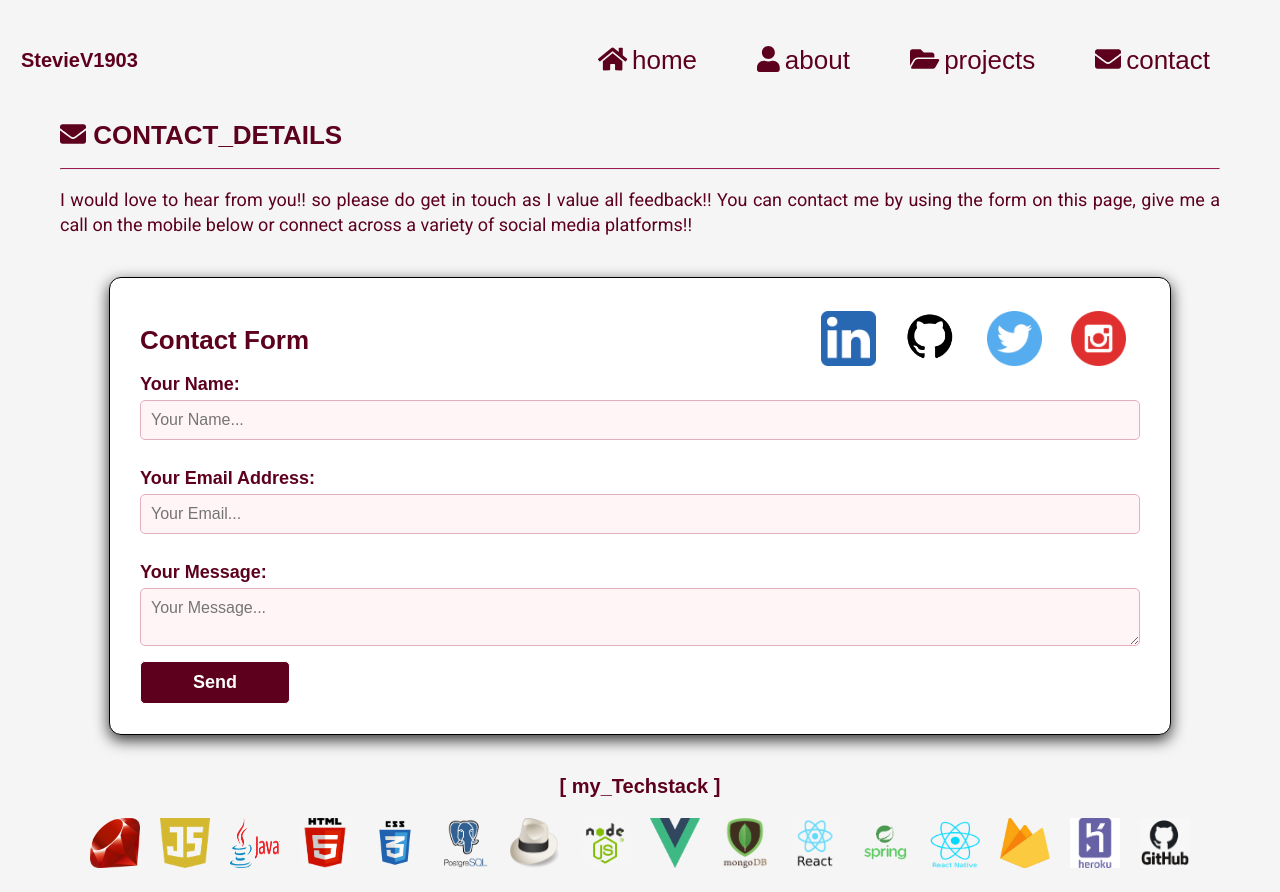
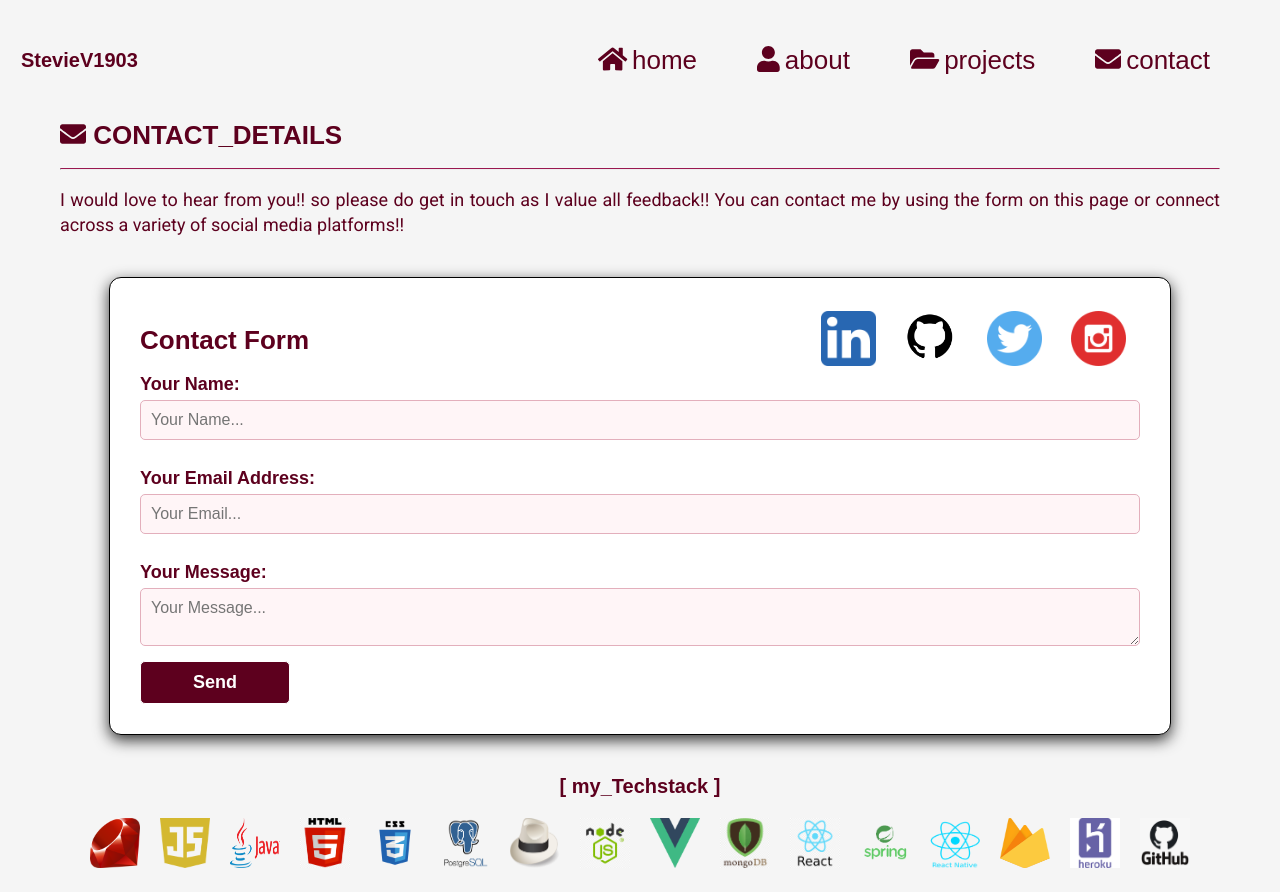
Before and after one commit to StevieV1903/my_portfolio_website, a React (Create React App) app: page /Contact in a window 1280 px wide. Built offline with nearby package versions, Linux system fonts and the light colour scheme; a web font is replaced by a local one.

Commit message:
test push

```diff
--- a/src/Components/ContactComponent/Contact.js
+++ b/src/Components/ContactComponent/Contact.js
@@ -23,7 +23,7 @@ const Contact = () => {
                     <span>  Contact_Details</span></h1>
                 <hr></hr>
                 <p className="contact-description-text">
-                I would love to hear from you!! so please do get in touch as I value all feedback!! You can contact me by using the form on this page, give me a call on the mobile below or connect across a variety of social media platforms!!
+                I would love to hear from you!! so please do get in touch as I value all feedback!! You can contact me by using the form on this page or connect across a variety of social media platforms!!
                 </p>
                 </div>
             </header>
```
